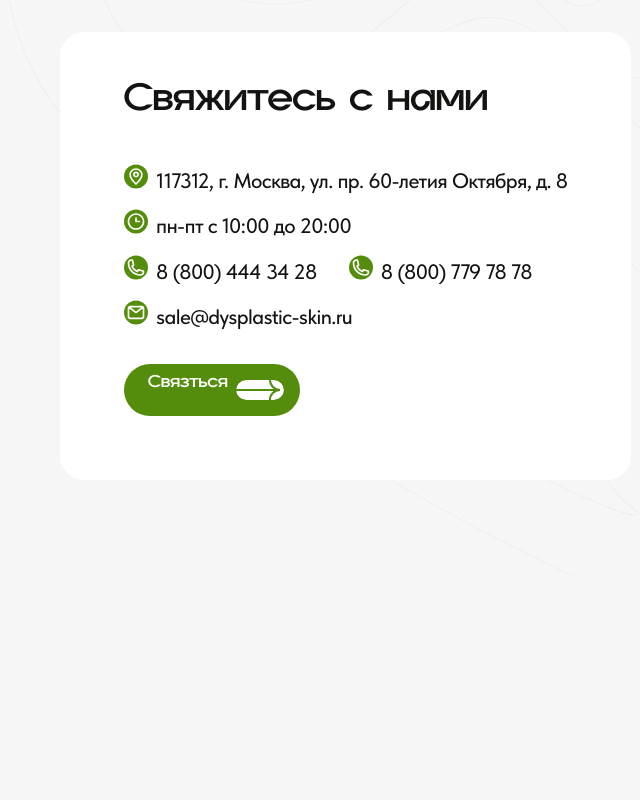
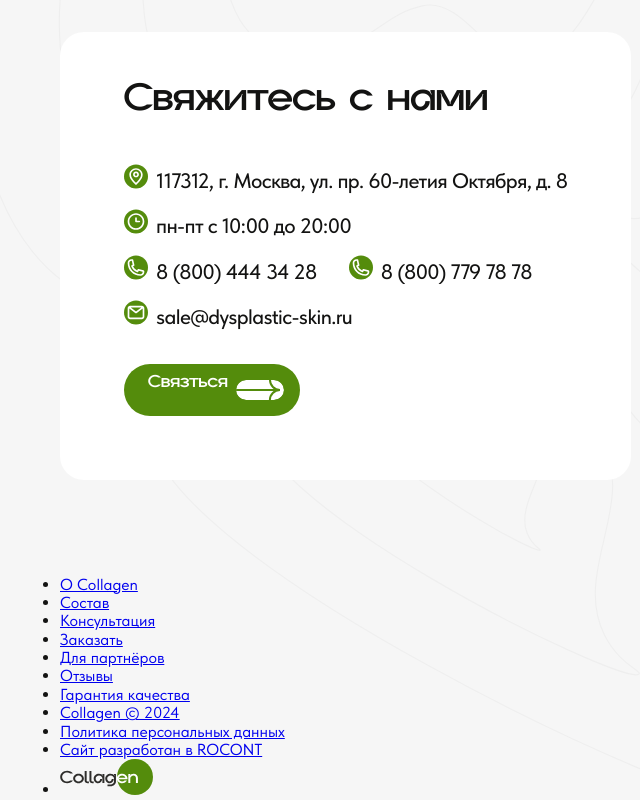
Before and after one commit to Safonov17/rocont-test-task, a website built with Vite: page index.html in a window 1280 px wide. Shown: the part 1753-2553 px from the top of the page, without its empty margins (0-640 px from the left). Before the commit the page ends 2329 px from the top, so only its background shows below. Built offline with nearby package versions, Linux system fonts and the light colour scheme.

Commit message:
add html markup for the footer section

```diff
--- a/index.html
+++ b/index.html
@@ -474,7 +474,7 @@
 							<ul class="contacts__list">
 								<li class="contacts__item">
 									<address class="contacts__address">
-										117312, г. Москва, ул. пр. 60-летия Октября, д. 8
+										117312, г. Москва, ул.&nbsp;пр. 60-летия Октября, д.&nbsp;8
 									</address>
 								</li>
 								<li class="contacts__item">
@@ -549,6 +549,48 @@
 				</div>
 			</section>
 		</main>
+		<footer class="footer">
+			<div class="container">
+				<ul class="footer__wrapper">
+					<li class="footer__item footer__item-1">
+						<a href="#!" class="footer__link">О Collagen</a>
+					</li>
+					<li class="footer__item footer__item-2">
+						<a href="#!" class="footer__link">Состав</a>
+					</li>
+					<li class="footer__item footer__item-3">
+						<a href="#!" class="footer__link">Консультация</a>
+					</li>
+					<li class="footer__item footer__item-4 order">
+						<a href="#!" class="footer__link">Заказать</a>
+					</li>
+					<li class="footer__item footer__item-5">
+						<a href="#!" class="footer__link">Для партнёров</a>
+					</li>
+					<li class="footer__item footer__item-6">
+						<a href="#!" class="footer__link">Отзывы</a>
+					</li>
+					<li class="footer__item footer__item-7">
+						<a href="#!" class="footer__link">Гарантия качества</a>
+					</li>
+					<span class="divider"></span>
+					<li class="footer__item footer__item-8">
+						<a href="#!" class="footer__link">Collagen © 2024</a>
+					</li>
+					<li class="footer__item footer__item-9">
+						<a href="#!" class="footer__link">Политика персональных данных</a>
+					</li>
+					<li class="footer__item footer__item-10">
+						<a href="#!" class="footer__link">Сайт разработан в ROCONT</a>
+					</li>
+					<li class="footer__item footer__item-11 footer__logo">
+						<a href="#!" class="footer__link">
+							<img src="/vector/logo.svg" alt="logo" class="footer__logo-img" />
+						</a>
+					</li>
+				</ul>
+			</div>
+		</footer>
 
 		<script src="/src/js/swiper-bundle.min.js"></script>
 		<script
```
